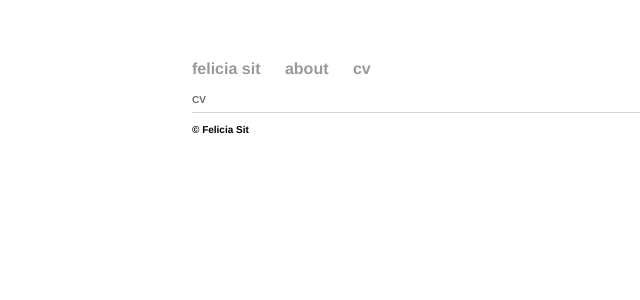
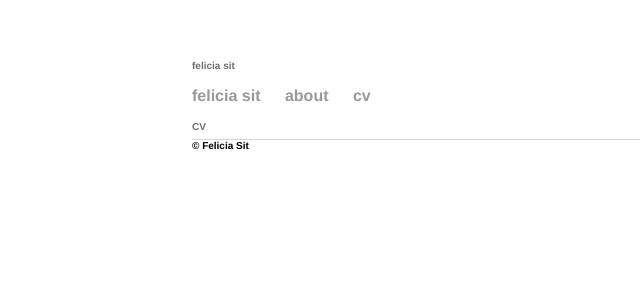
Before and after one commit to feliciasit/feliciasit.github.io, a Jekyll site: the page built from cv/index.html, in a window 1280 px wide. Shown: the top 300 px of the page, without its empty margins (0-640 px from the left). Built offline with Jekyll 4.4.1, drawn with Linux system fonts in a browser that asks for light colours.

Commit message:
Update default.html

```diff
--- a/_layouts/default.html
+++ b/_layouts/default.html
@@ -7,6 +7,8 @@
 		</head>
 
 		<body>
+			<h1>felicia sit</h1>
+
 			<nav>
 	    		<ul>
 				<li><a href="/"><b>felicia sit<b></a></li>
@@ -24,7 +26,6 @@
 
 
 			<footer>
-			<br>
 			© Felicia Sit
 			</footer>
 
```
